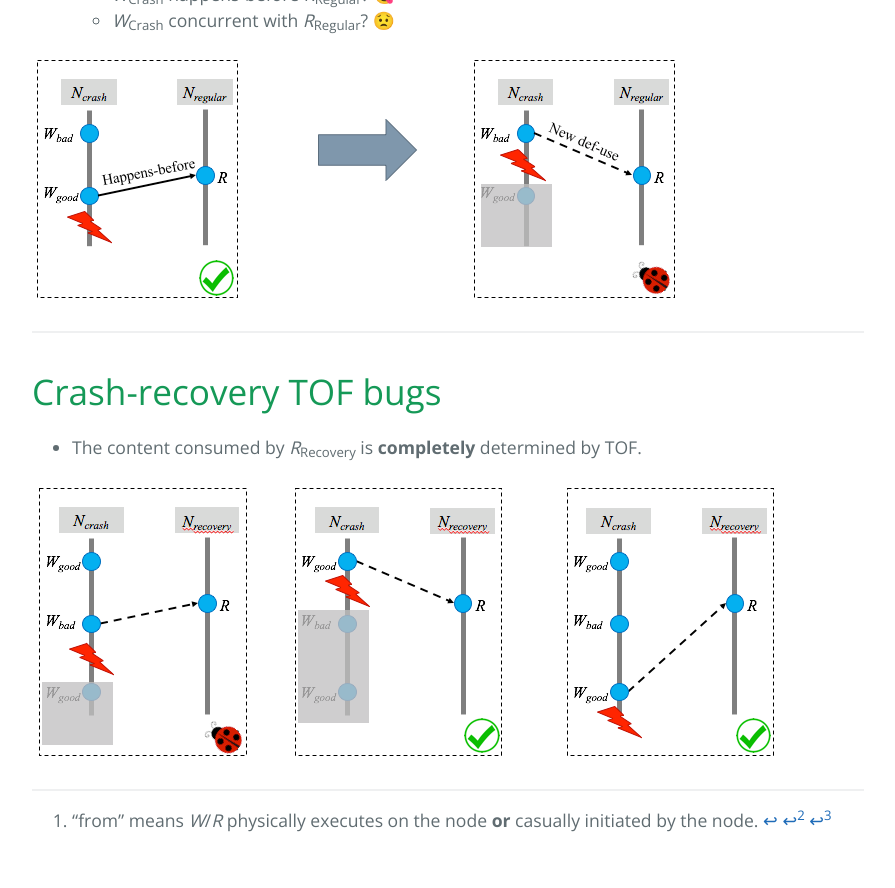
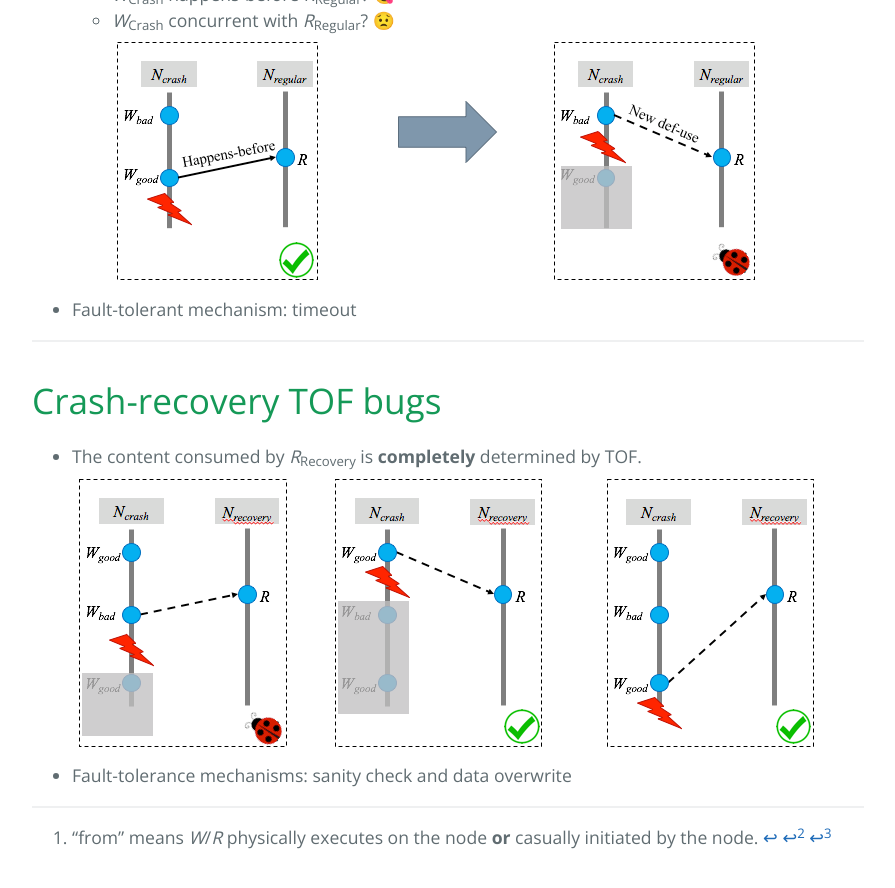
Before and after one commit to haopeng-liu/FCatch, a Jekyll site: the page built from model.md, in a window 1280 px wide and 900 px high, scrolled down 998 px. Shown: the top 888 px of the window, without its empty margins (192-1087 px from the left). Built offline with Jekyll 4.4.1, drawn with Linux system fonts in a browser that asks for light colours; emoji names are drawn with the system emoji font; our own code applies the rules of GitHub Pages for plain Markdown files.

Commit message:
add fault tolerance in model

```diff
--- a/model.md
+++ b/model.md
@@ -23,15 +23,15 @@ TOF, a nondeterminism culprit, introduces new define-use relations between _W_ a
     * _R_<sub>Regular</sub> happens-before _W_<sub>Crash</sub>? :worried:
     * _W_<sub>Crash</sub> happens-before _R_<sub>Regular</sub>? :yum:
     * _W_<sub>Crash</sub> concurrent with _R_<sub>Regular</sub>? :worried:
-
 ![](./crash-regular.png)
+* Fault-tolerant mechanism: timeout
 
 ---
 
 # [](#header-1)Crash-recovery TOF bugs
 *  The content consumed by _R_<sub>Recovery</sub> is **completely** determined by TOF.
-
 ![](./crash-recovery.png)
+* Fault-tolerance mechanisms: sanity check and data overwrite
 
 ---
 [^1]: "from" means _W_/_R_ physically executes on the node **or** casually initiated by the node.
```
